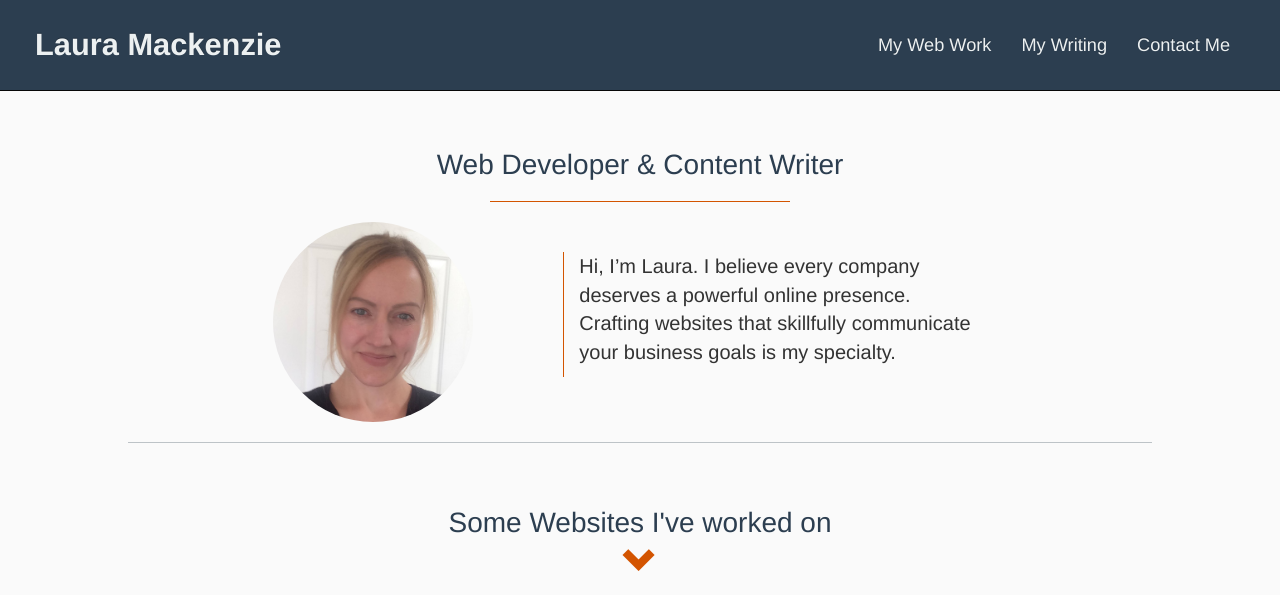
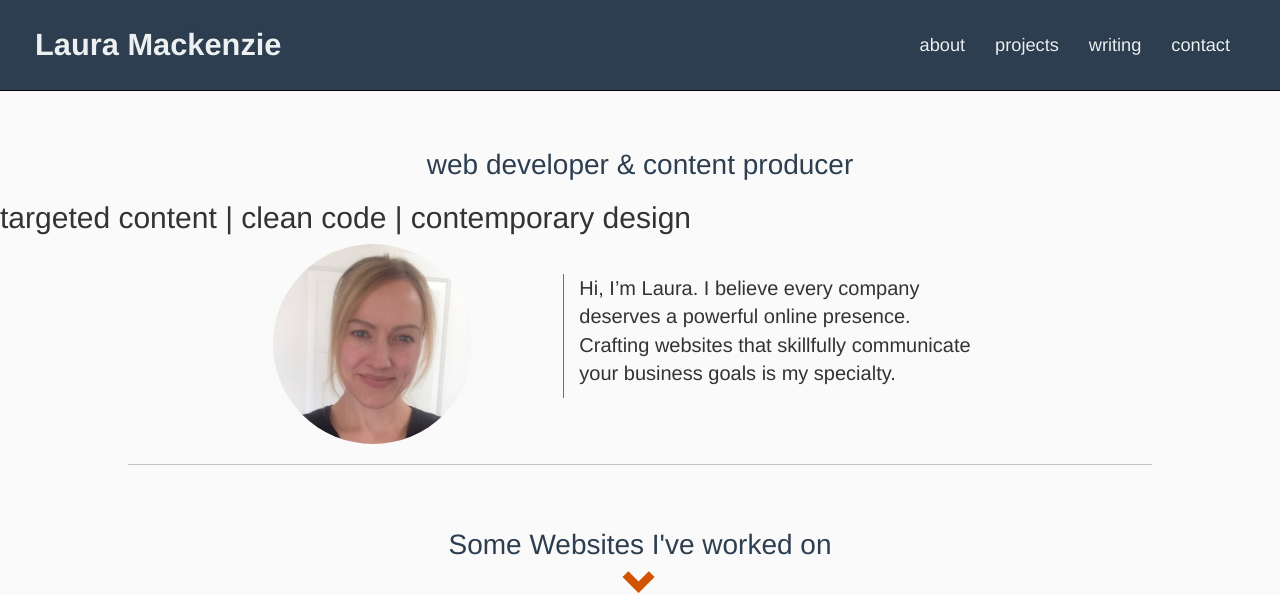
Before and after one commit to laurabmackenzie/laurabmackenzie.github.io, a plain HTML site: page index.html in a window 1280 px wide. Shown: the top 595 px of the page. Drawn offline with nearby package versions, Linux system fonts and the light colour scheme.

Commit message:
updated h1, h2

```diff
--- a/index.html
+++ b/index.html
@@ -28,9 +28,10 @@
         <!-- nav links -->
         <div id="navbarCollapse" class="collapse navbar-collapse">
           <ul class="nav navbar-nav pull-right">
-            <li><a href="#mywebwork">My Web Work</a></li>
-            <li><a href="#mywriting">My Writing</a></li>
-            <li><a href="#contactme">Contact Me</a></li>
+            <li><a href="#about">about</a></li>
+            <li><a href="#projects">projects</a></li>
+            <li><a href="#writing">writing</a></li>
+            <li><a href="#contact">contact</a></li>
           </ul>
         </div>
       </div>
@@ -38,8 +39,8 @@
   </div>
   <div class="container-fluid">
     <div class="row">
-      <h1>Web Developer &amp; Content Writer</h1>
-      <hr>
+      <h1>web developer &amp; content producer</h1>
+      <h2>targeted content | clean code | contemporary design</h2>
     </div>
     <div class="row hero">
       <div class="col-md-2"></div>
```
